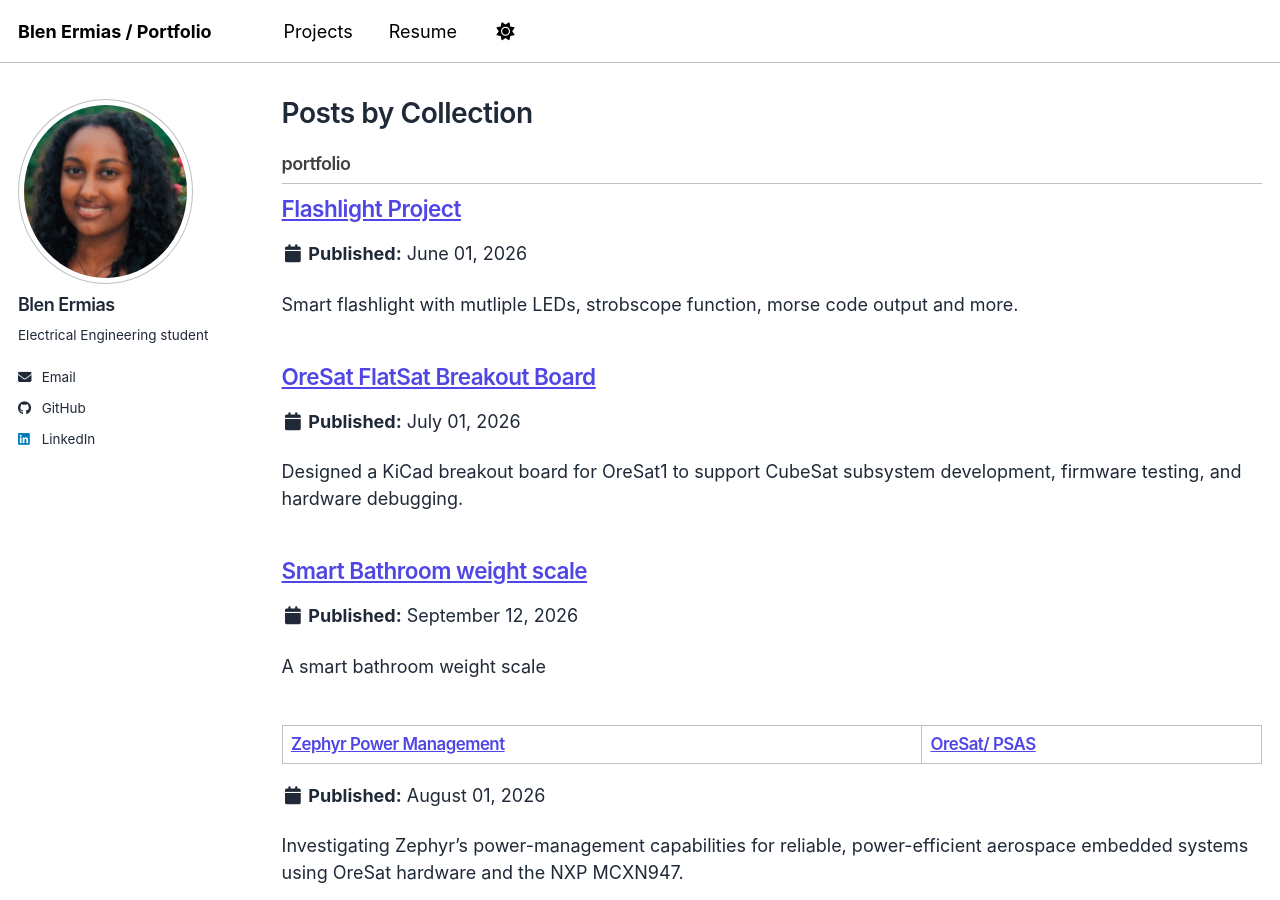
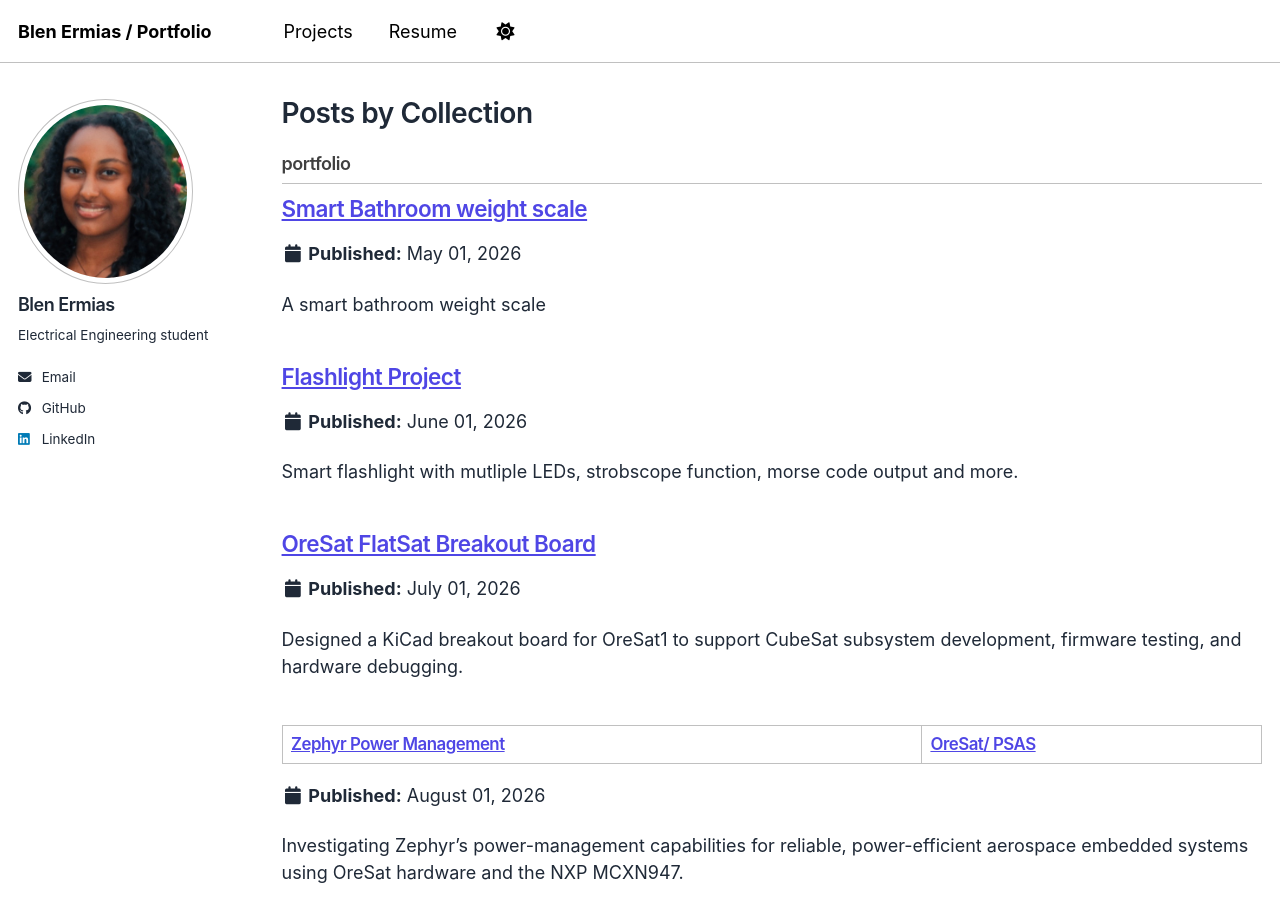
Before and after one commit to Blen-E/Blen-E.github.io, a Jekyll site: the page built from _pages/collection-archive.html, in a window 1280 px wide and 900 px high. Built offline with Jekyll 4.4.1, drawn with Linux system fonts in a browser that asks for light colours; a script bundle is joined from its source files by our own code; library files that are not in the unit come from our copies.

Commit message:
Update scale.md

```diff
--- a/_portfolio/scale.md
+++ b/_portfolio/scale.md
@@ -1,5 +1,6 @@
 ---
 title: "Smart Bathroom weight scale"
+date: 2026-05-01
 collection: portfolio
 excerpt: "A smart bathroom weight scale"
 image: /images/scale/scale-photo.png
```
